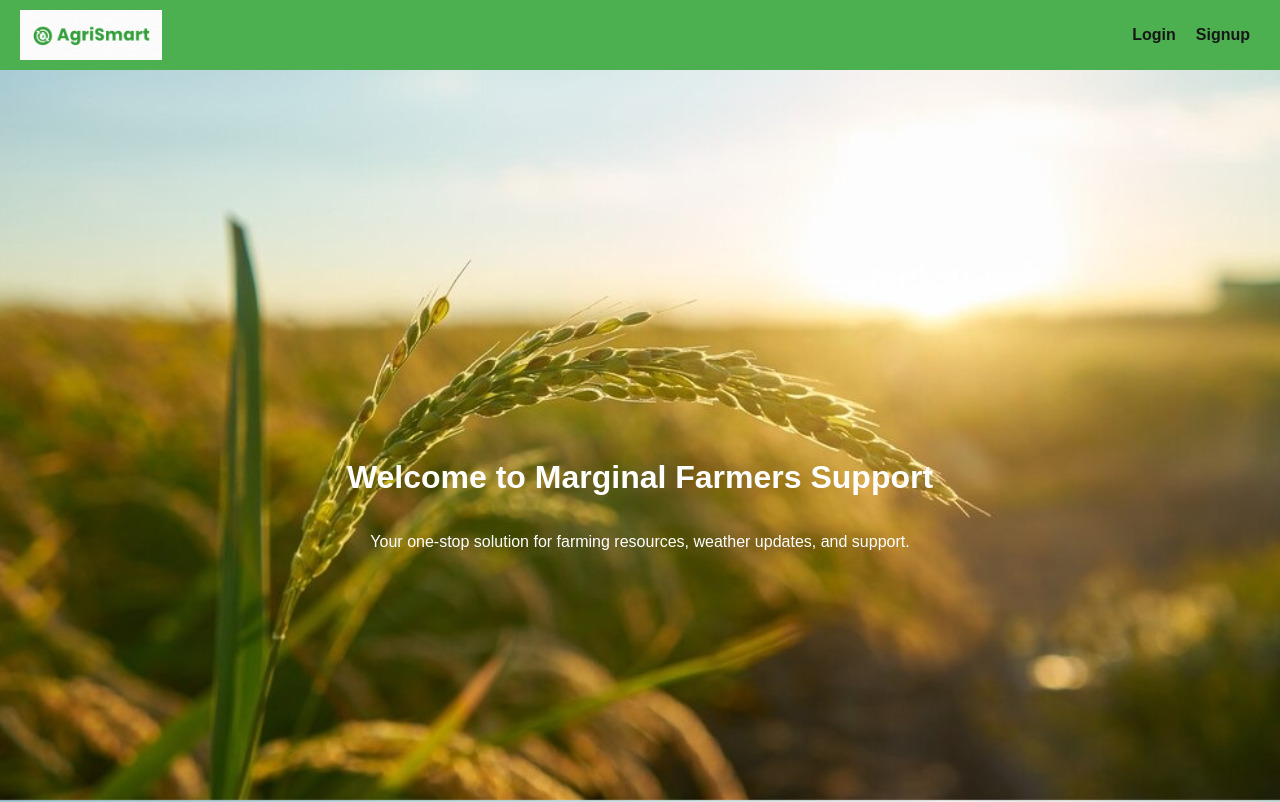
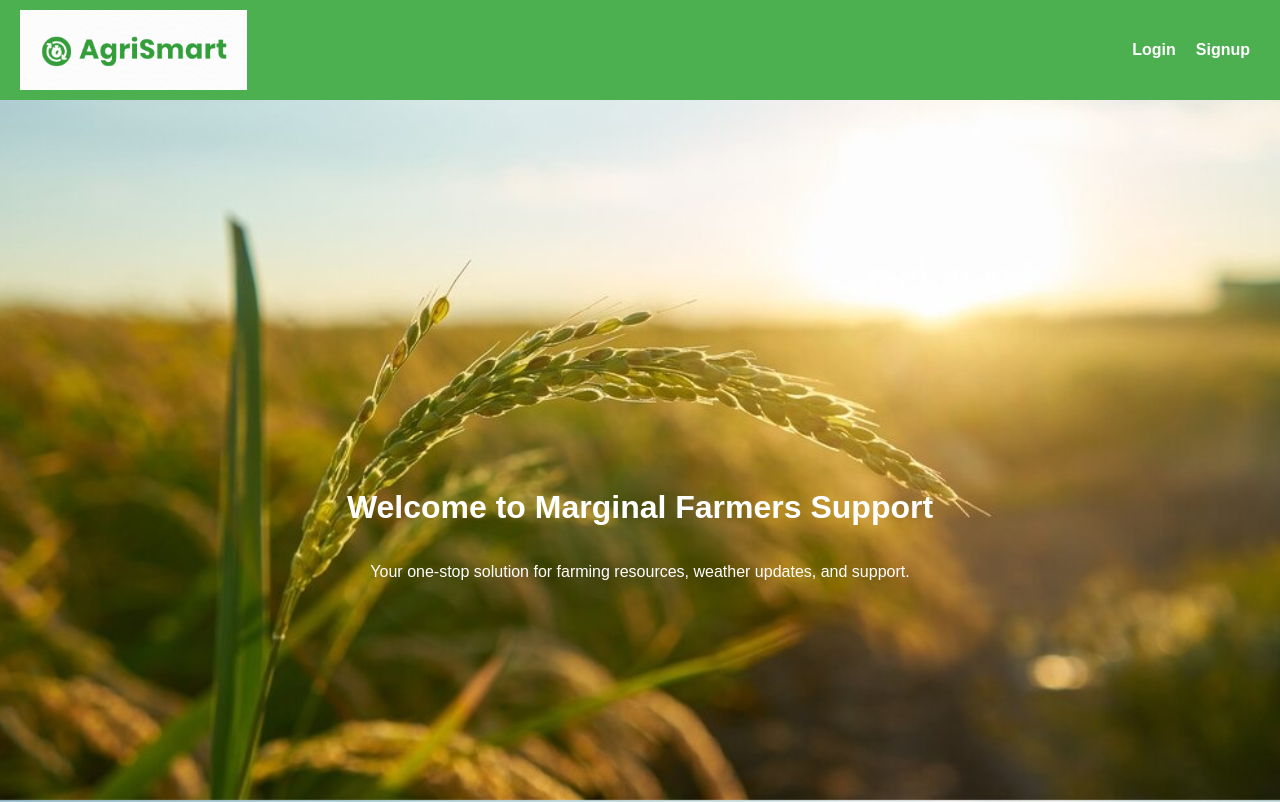
Before and after one commit to kd-456/Green-Innovators-, a website: page public/html/welcome.html in a window 1280 px wide. Shown: the top 802 px of the page. Drawn offline with Linux system fonts and the light colour scheme.

Commit message:
welocme page

```diff
--- a/public/css/welcome.css
+++ b/public/css/welcome.css
@@ -24,8 +24,12 @@ body {
 } */
 
 .logo {
-    height: 50px;
+    margin: 0;
+    padding: 0;
+    height: 80px;
+    margin-right: 20px;
 }
+
 
 nav ul {
     list-style: none;
@@ -39,7 +43,7 @@ nav ul li {
 }
 
 nav ul li a {
-    color: rgb(23, 23, 23);
+    color: rgb(255, 255, 255);
     text-decoration: none;
     font-weight: bold;
 }
```
Also changed, not shown: public/assets/img/wel_2.webp (added), public/assets/img/wel_3.webp (added), public/assets/img/welcome_1.jpeg (added).
